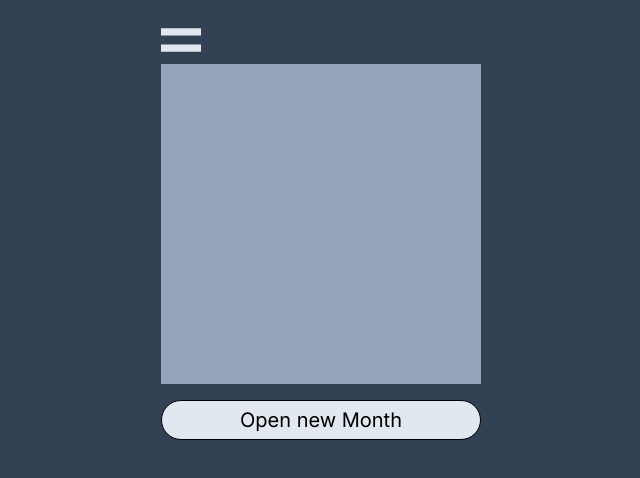
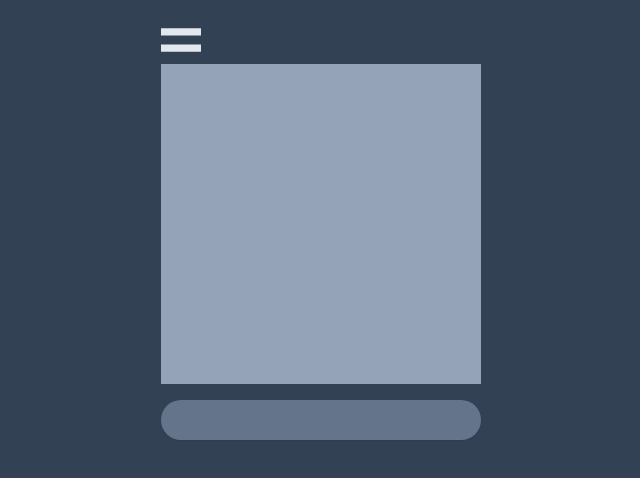
Before and after one commit to vitor-afonso/budget-manager-nextjs, a Next.js app: page / in a window 1280 px wide. Shown: the top 478 px of the page, without its empty margins (319-959 px from the left). Built offline with nearby package versions, Linux system fonts and the light colour scheme.

Commit message:
Create button component and update Hero to use it

```diff
--- /dev/null
+++ b/src/components/Button.tsx
@@ -0,0 +1,19 @@
+import React from 'react';
+
+interface Props {
+  innerText: string;
+  clickHandler?(): void;
+}
+const Button = ({ innerText, clickHandler }: Props) => {
+  return (
+    <button
+      type='submit'
+      className='w-full flex justify-center py-2 px-4 border border-transparent rounded-3xl shadow-sm text-md font-medium text-gray-300 hover:text-slate-700 bg-slate-500 hover:bg-slate-300 focus:outline-none focus:ring-1 focus:ring-offset-2 focus:ring-slate-500 h-10 duration-200 capitalize'
+      onClick={clickHandler}
+    >
+      {innerText}
+    </button>
+  );
+};
+
+export default Button;
--- a/src/components/Hero.tsx
+++ b/src/components/Hero.tsx
@@ -6,6 +6,7 @@ import { isSameMonth } from 'date-fns';
 import { AuthContext, IAppContext } from '@/app/auth.context';
 import { APP } from '@/utils/app.constants';
 import { createMonth } from '@/services/months';
+import Button from '@/components/Button';
 
 const Hero = () => {
   const { user, userMonths, updateUserMonthsOnMonthCreation } = useContext(AuthContext) as IAppContext;
@@ -42,11 +43,7 @@ const Hero = () => {
   return (
     <section className='w-full md:w-80'>
       {!user && <div className='w-full md:w-80 h-80 bg-slate-400 mb-4'></div>}
-      {!isCurrentMonthOpen() && (
-        <button className='border border-black text-xl rounded-3xl h-10 bg-slate-200 w-full hover:text-gray-200 hover:bg-slate-400 duration-300' onClick={handleCreateMonth}>
-          Open new Month
-        </button>
-      )}
+      {!isCurrentMonthOpen() && <Button innerText={APP.buttonAction.newMonth} clickHandler={handleCreateMonth} />}
     </section>
   );
 };
```
